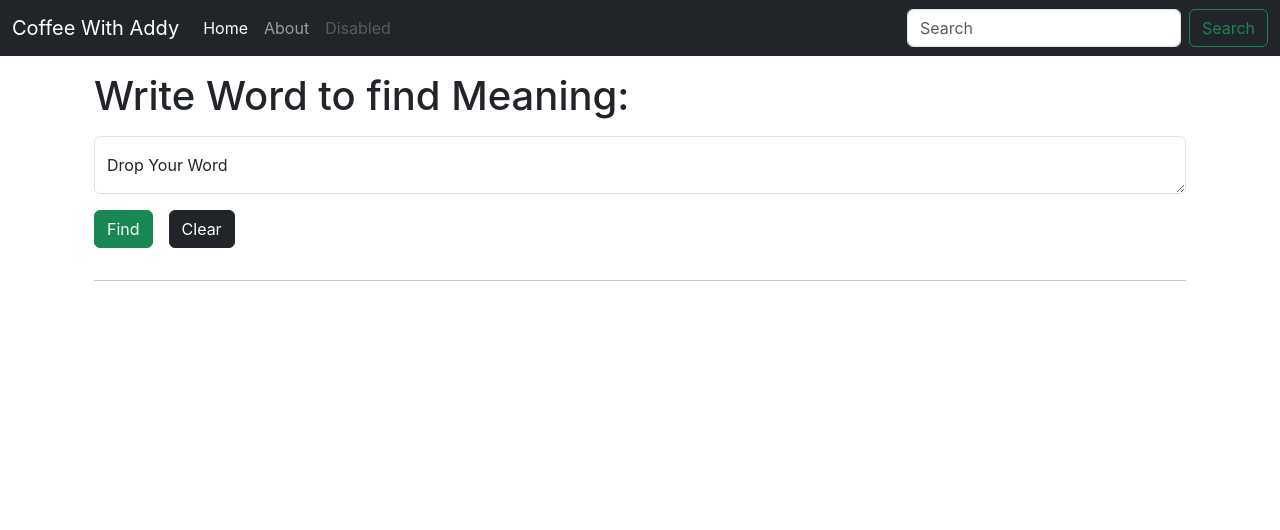
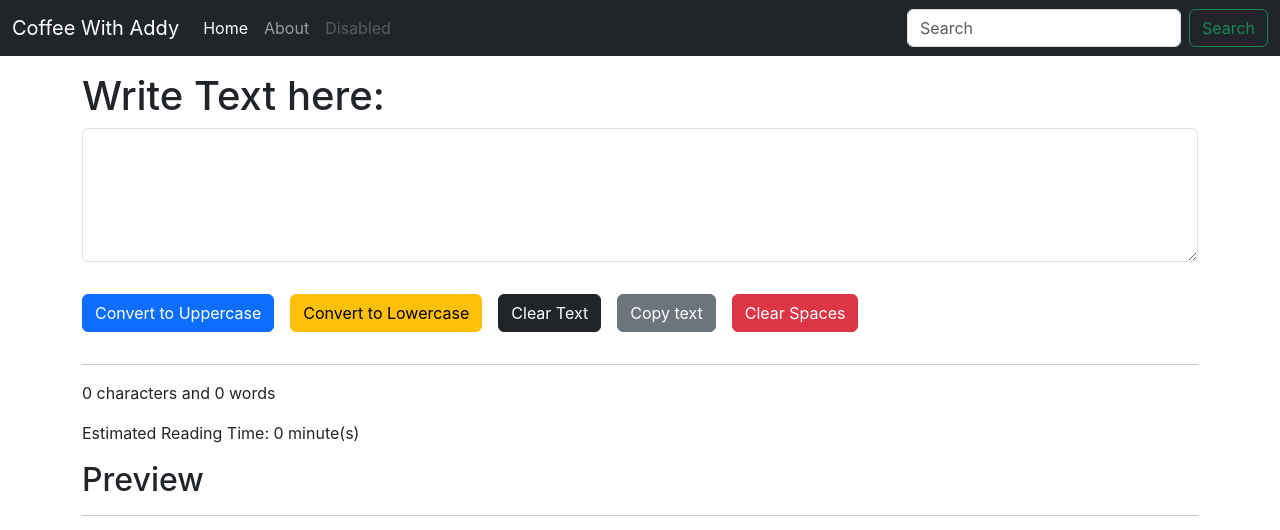
Before and after one commit to AdityaGupta-03/reactBasic, a React (Create React App) app: page / in a window 1280 px wide. Shown: the top 530 px of the page. Built offline with nearby package versions, Linux system fonts and the light colour scheme.

Commit message:
Adding Copy text Functionality

```diff
--- a/src/App.jsx
+++ b/src/App.jsx
@@ -3,6 +3,7 @@ import "./App.css";
 import Navbar from "./components/Navbar";
 import Form from "./components/Form";
 import WordMeaning from "./components/WordMeaning";
+import About from "./components/About";
 
 // Exporting the Component
 export default function App() {
@@ -15,8 +16,9 @@ export default function App() {
 
           {/* Nesting Function in the App Component */}
           <div className="container">
-            {/* <Form heading="Write Text here"/> */}
-            <WordMeaning />
+            <Form heading="Write Text here"/>
+            {/* <WordMeaning /> */}
+            {/* <About /> */}
           </div>
         </>
     );
--- a/src/components/Form.jsx
+++ b/src/components/Form.jsx
@@ -25,14 +25,27 @@ export default function Form(props) {
     setPreview(lowerText);
   }
   let toClear = () => {
-    document.getElementById("text").value = "";
+    document.getElementById("textarea").value = "";
     setText("");
     setPreview("");
   }
+  let toCopy = () => {
+    let textarea = document.getElementById("textarea");
+    textarea.select();
+    navigator.clipboard.writeText(textarea.value);
+
+    let copy = document.getElementById("copy");
+    copy.innerText = "Text Copied";
+    copy.classList.replace('btn-secondary', 'btn-success');
+  }
+  let toSpace = () => {
+    // if there are more than 1 spaces
+    let newText = text.split(/[ ]+/);
+  }
 
   // This will handle the spaces tabs and newlines.
-  let content = text === "" ? 0 : text.split(/[\s]+/).length;
-  let readingTime = 0.004 * content;
+  let words = text === "" ? 0 : text.split(/[\s]+/).length;
+  let readingTime = 0.004 * words;
   let string = 0;
   if (readingTime < Math.ceil(readingTime)) {
     string = "<" + Math.ceil(readingTime);
@@ -42,16 +55,17 @@ export default function Form(props) {
       <div className='my-3'>
         <h1>{props.heading}:</h1>
         <div className="mb-3">
-          <textarea className="form-control" onChange={handleOnChange} id="text" rows="5" ></textarea>
+          <textarea className="form-control" onChange={handleOnChange} id="textarea" rows="5" ></textarea>
         </div>
         <button className="btn btn-primary " onClick={toUpperCase}>Convert to Uppercase</button>
         <button className="btn btn-warning m-3" onClick={toLowerCase}>Convert to Lowercase</button>
         <button className="btn btn-dark" onClick={toClear}>Clear Text</button>
-
+        <button className="btn btn-secondary mx-3" onClick={toCopy} id='copy'>Copy text</button>
+        <button className="btn btn-danger" onClick={toSpace}>Clear Spaces</button>
       </div>
       <hr />
 
-      <p>{text.length} characters and {content} words</p>
+      <p>{text.length} characters and {words} words</p>
       <p>Estimated Reading Time: {string} minute(s)</p>
       <h2>Preview</h2>
       <hr />
```
